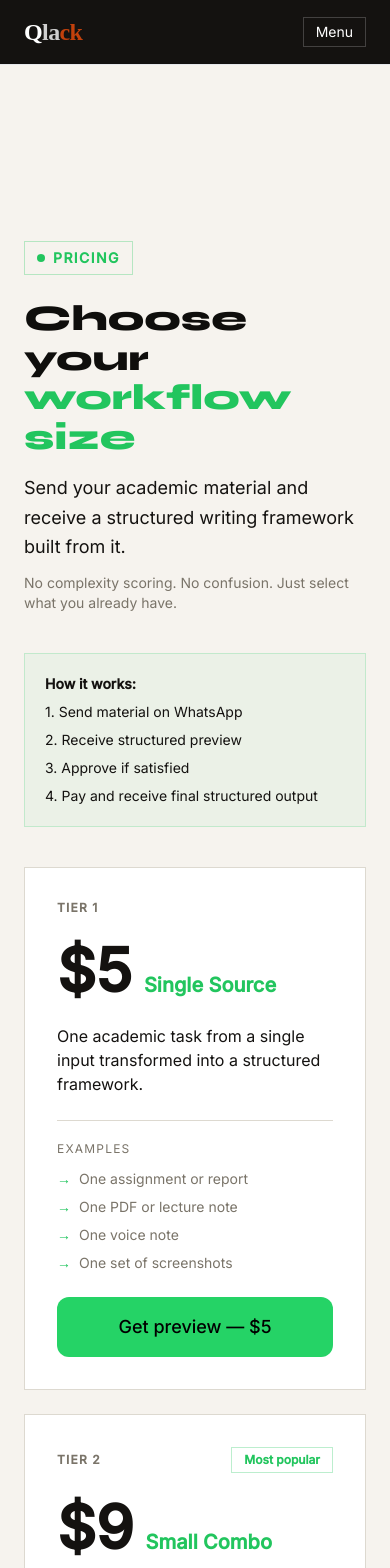
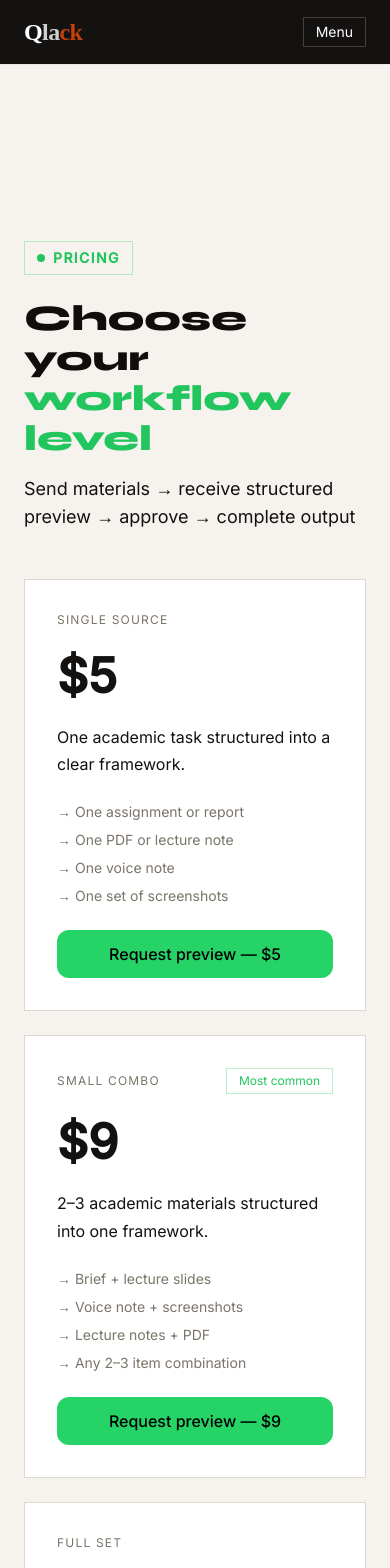
Before and after one commit to fazetdev/structura, a Next.js app: page /pricing in a window 390 px wide. Shown: the top 1568 px of the page. Built offline with nearby package versions, Linux system fonts and the light colour scheme.

Commit message:
update tier pages for whatsapp messages

```diff
--- a/app/pricing/page.tsx
+++ b/app/pricing/page.tsx
@@ -1,72 +1,13 @@
 import WhatsAppButton from "@/components/ui/WhatsAppButton"
-
-const tiers = [
-  {
-    level: "Tier 1",
-    name: "Single Source",
-    price: "$5",
-    tag: null,
-    desc: "One academic task from a single input transformed into a structured framework.",
-    examples: [
-      "One assignment or report",
-      "One PDF or lecture note",
-      "One voice note",
-      "One set of screenshots",
-    ],
-    waMessage: "Hi, I want a preview first. Tier 1 — $5:",
-  },
-  {
-    level: "Tier 2",
-    name: "Small Combo",
-    price: "$9",
-    tag: "Most popular",
-    desc: "A small mix of 2–3 academic materials structured into one framework.",
-    examples: [
-      "Brief + lecture slides",
-      "Voice note + screenshots",
-      "Lecture notes + PDF",
-      "Any 2–3 item combination",
-    ],
-    waMessage: "Hi, I want a preview first. Tier 2 — $9:",
-  },
-  {
-    level: "Tier 3",
-    name: "Full Set",
-    price: "$14",
-    tag: null,
-    desc: "Multiple academic materials combined into a complete structured output.",
-    examples: [
-      "Brief + slides + notes",
-      "Voice note + PDF + screenshots",
-      "3–5 mixed materials",
-      "Multi-format academic task",
-    ],
-    waMessage: "Hi, I want a preview first. Tier 3 — $14:",
-  },
-  {
-    level: "Tier 4",
-    name: "Complex Case",
-    price: "$25",
-    tag: "Advanced",
-    desc: "Large or unclear academic material requiring deep restructuring.",
-    examples: [
-      "Multiple unclear documents",
-      "Research-heavy tasks",
-      "Cross-topic materials",
-      "Undefined structure inputs",
-    ],
-    waMessage: "Hi, I want a preview first. Tier 4 — $25:",
-  },
-]
+import { tiers } from "@/lib/tiers"
 
 export default function PricingPage() {
   return (
     <main className="bg-[#f6f3ee] min-h-screen pt-24 pb-24 text-[#141210]">
       <div className="max-w-3xl mx-auto px-6">
 
-        {/* 1. HEADER */}
-        <div className="mb-10">
-
+        {/* HEADER */}
+        <div className="mb-12">
           <div className="inline-flex items-center gap-2 border border-[#22c55e]/30 px-3 py-1.5 mb-6">
             <span className="w-2 h-2 rounded-full bg-[#22c55e]" />
             <span className="text-sm font-semibold tracking-widest uppercase text-[#22c55e]">
@@ -74,128 +15,58 @@ export default function PricingPage() {
             </span>
           </div>
 
-          <h1 className="text-4xl sm:text-5xl font-extrabold leading-[1.1] mb-4">
-            Choose your <span className="text-[#22c55e]">workflow size</span>
+          <h1 className="text-4xl sm:text-5xl font-extrabold mb-4">
+            Choose your <span className="text-[#22c55e]">workflow level</span>
           </h1>
 
-          <p className="text-lg text-[#141210] leading-relaxed mb-3">
-            Send your academic material and receive a structured writing framework built from it.
+          <p className="text-lg">
+            Send materials → receive structured preview → approve → complete output
           </p>
-
-          <p className="text-sm text-[#7a7469]">
-            No complexity scoring. No confusion. Just select what you already have.
-          </p>
-
         </div>
 
-        {/* 2. FUNNEL EXPLANATION (KEY CONVERSION BLOCK) */}
-        <div className="border border-[#22c55e]/20 bg-[#22c55e]/5 p-5 mb-10 text-sm text-[#141210] space-y-2">
-          <p><b>How it works:</b></p>
-          <p>1. Send material on WhatsApp</p>
-          <p>2. Receive structured preview</p>
-          <p>3. Approve if satisfied</p>
-          <p>4. Pay and receive final structured output</p>
-        </div>
-
-        {/* 3. TIERS */}
+        {/* TIERS */}
         <div className="flex flex-col gap-6 mb-12">
 
           {tiers.map((tier) => (
             <div
-              key={tier.level}
-              className="bg-white border border-[#ddd9d0] p-8 flex flex-col gap-6 hover:border-[#22c55e]/50 transition"
+              key={tier.id}
+              className="bg-white border border-[#ddd9d0] p-8 flex flex-col gap-6"
             >
-
-              {/* Tier header */}
-              <div className="flex items-center justify-between">
-                <span className="text-xs tracking-widest uppercase text-[#7a7469] font-semibold">
-                  {tier.level}
+              <div className="flex justify-between items-center">
+                <span className="text-xs tracking-widest uppercase text-[#7a7469]">
+                  {tier.name}
                 </span>
 
                 {tier.tag && (
-                  <span className="text-xs font-semibold text-[#22c55e] border border-[#22c55e]/30 px-3 py-1">
+                  <span className="text-xs text-[#22c55e] border border-[#22c55e]/30 px-3 py-1">
                     {tier.tag}
                   </span>
                 )}
               </div>
 
-              {/* Price */}
-              <div className="flex items-baseline gap-3">
-                <span className="text-6xl font-black">{tier.price}</span>
-                <span className="text-xl font-bold text-[#22c55e]">
-                  {tier.name}
-                </span>
-              </div>
+              <div className="text-5xl font-black">{tier.price}</div>
 
-              {/* Description */}
-              <p className="text-base text-[#141210]">
-                {tier.desc}
-              </p>
+              <p>{tier.desc}</p>
 
-              {/* Examples */}
-              <div className="border-t border-[#ddd9d0] pt-5">
-                <p className="text-xs tracking-widest uppercase text-[#7a7469] mb-3">
-                  Examples
-                </p>
+              <ul className="text-sm text-[#7a7469] space-y-2">
+                {tier.examples.map((e) => (
+                  <li key={e}>→ {e}</li>
+                ))}
+              </ul>
 
-                <ul className="space-y-2 text-sm text-[#7a7469]">
-                  {tier.examples.map((ex) => (
-                    <li key={ex} className="flex gap-2">
-                      <span className="text-[#22c55e]">→</span>
-                      {ex}
-                    </li>
-                  ))}
-                </ul>
-              </div>
-
-              {/* CTA */}
               <WhatsAppButton
-                label={`Get preview — ${tier.price}`}
-                size="lg"
+                label={`Request preview — ${tier.price}`}
                 fullWidth
                 customMessage={tier.waMessage}
               />
-
             </div>
           ))}
-        </div>
-
-        {/* 4. TRUST + RISK REDUCTION */}
-        <div className="grid gap-4 mb-10 text-sm text-[#7a7469]">
-
-          <div className="border border-[#ddd9d0] bg-white p-5">
-            ✔ No upfront payment required
-          </div>
-
-          <div className="border border-[#ddd9d0] bg-white p-5">
-            ✔ Preview is always sent before payment
-          </div>
-
-          <div className="border border-[#ddd9d0] bg-white p-5">
-            ✔ You only pay if you approve the structure
-          </div>
 
         </div>
 
-        {/* 5. PAYMENT CLARITY (NO DETAILS EXPOSED) */}
-        <div className="border border-[#ddd9d0] bg-white p-6 mb-10">
-
-          <p className="font-semibold mb-2">Supported payment methods</p>
-
-          <p className="text-sm text-[#7a7469] mb-3">
-            Payment details are shared only after preview approval.
-          </p>
-
-          <div className="text-sm text-[#7a7469] space-y-1">
-            <p>• Binance Pay</p>
-            <p>• USD Bank Transfer (Grey)</p>
-          </div>
-
-        </div>
-
-        {/* 6. FINAL FOOT NOTE */}
+        {/* FOOTNOTE */}
         <p className="text-center text-sm text-[#7a7469]">
-          Structured academic support only — you retain full authorship of your work
+          Structured academic support only — you retain full authorship
         </p>
 
       </div>
--- /dev/null
+++ b/lib/tiers.ts
@@ -0,0 +1,72 @@
+export type Tier = {
+  id: number
+  name: string
+  price: string
+  tag: string | null
+  desc: string
+  examples: string[]
+  waMessage: string
+}
+
+export const tiers: Tier[] = [
+  {
+    id: 1,
+    name: "Single Source",
+    price: "$5",
+    tag: null,
+    desc: "One academic task structured into a clear framework.",
+    examples: [
+      "One assignment or report",
+      "One PDF or lecture note",
+      "One voice note",
+      "One set of screenshots",
+    ],
+    waMessage:
+      "Hello, I have a single academic task. I will send it for structured preview evaluation.",
+  },
+  {
+    id: 2,
+    name: "Small Combo",
+    price: "$9",
+    tag: "Most common",
+    desc: "2–3 academic materials structured into one framework.",
+    examples: [
+      "Brief + lecture slides",
+      "Voice note + screenshots",
+      "Lecture notes + PDF",
+      "Any 2–3 item combination",
+    ],
+    waMessage:
+      "Hello, I have 2–3 academic materials. I would like them structured into one framework. I will send them for preview.",
+  },
+  {
+    id: 3,
+    name: "Full Set",
+    price: "$14",
+    tag: null,
+    desc: "Multiple academic materials combined into a structured output.",
+    examples: [
+      "Brief + slides + notes",
+      "Voice note + PDF + screenshots",
+      "3–5 mixed materials",
+      "Multi-format academic task",
+    ],
+    waMessage:
+      "Hello, I have multiple academic materials requiring structured consolidation. I will send everything for preview.",
+  },
+  {
+    id: 4,
+    name: "Complex Case",
+    price: "$25",
+    tag: "Advanced",
+    desc: "Large or unclear academic material requiring deep restructuring.",
+    examples: [
+      "Multiple unclear documents",
+      "Research-heavy tasks",
+      "Cross-topic materials",
+      "Undefined structure inputs",
+    ],
+    waMessage:
+      "Hello, I have complex academic materials requiring deep restructuring. I will send everything for preview assessment.",
+  },
+]
```
